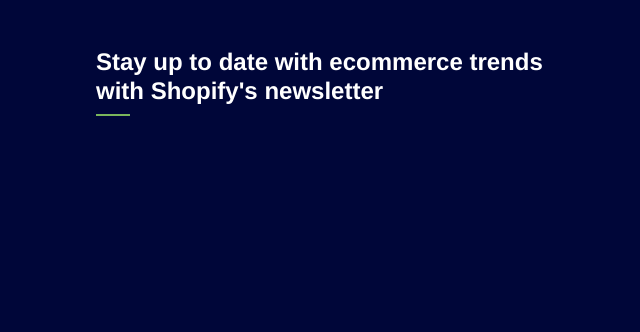
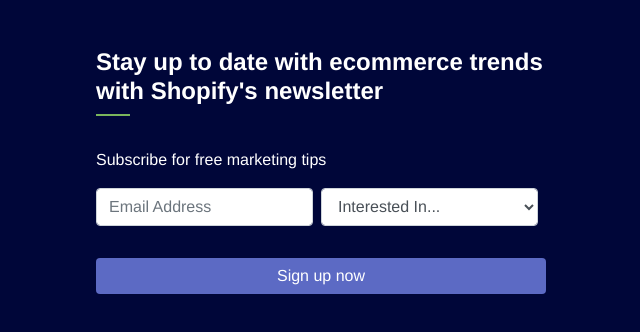
Before and after one commit to Nedu/SFE, a React (Create React App) app: page / in a window 1280 px wide. Shown: the top 332 px of the page, without its empty margins (319-959 px from the left). Built offline with nearby package versions, Linux system fonts and the light colour scheme.

Commit message:
integrated EmailForm component into the App component

```diff
--- a/src/App.js
+++ b/src/App.js
@@ -1,6 +1,7 @@
 import React, { Component } from 'react';
 
 import Header from './Components/Header';
+import EmailForm from './Components/EmailForm';
 import { styles } from './styles';
 import './App.css';
 
@@ -9,7 +10,7 @@
     return (
       <div style={styles.Container}>
         <Header />
-
+        <EmailForm />
       </div>
     );
   }
```
